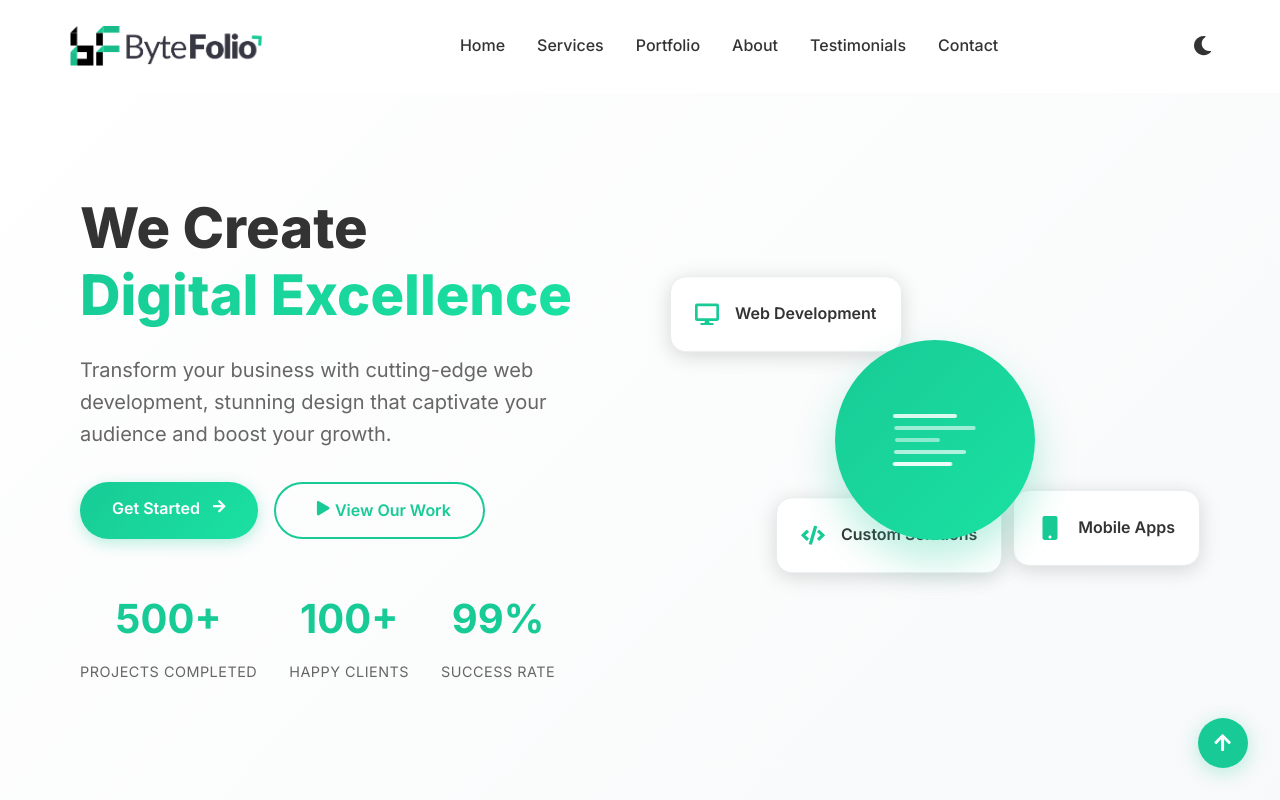
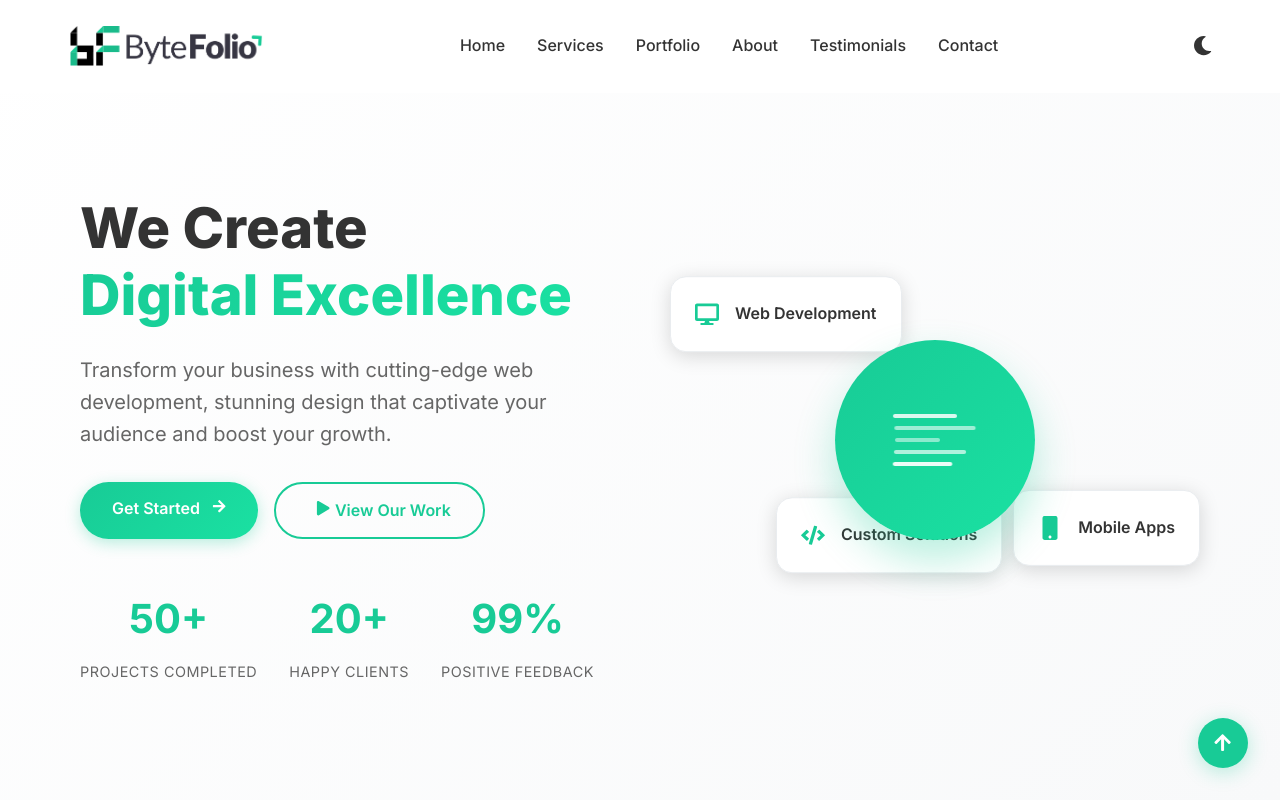
Before and after one commit to nikhil5731/ByteFolio, a React (Create React App) app: page / in a window 1280 px wide. Shown: the top 800 px of the page. Built offline with nearby package versions, Linux system fonts and the light colour scheme.

Commit message:
stats changed

```diff
--- a/src/components/About.js
+++ b/src/components/About.js
@@ -4,10 +4,10 @@ import './About.css';
 
 const About = () => {
   const stats = [
-    { number: '7+', label: 'Years Experience', icon: <FaAward /> },
-    { number: '500+', label: 'Projects Completed', icon: <FaCode /> },
-    { number: '100+', label: 'Happy Clients', icon: <FaUsers /> },
-    { number: '50+', label: 'Awards Won', icon: <FaAward /> }
+    { number: '15 days', label: 'Average Delivery Time', icon: <FaAward /> },
+    { number: '50+', label: 'Projects Completed', icon: <FaCode /> },
+    { number: '20+', label: 'Happy Clients', icon: <FaUsers /> },
+    { number: '4.9/5', label: 'Average Ratings', icon: <FaAward /> }
   ];
 
   const values = [
--- a/src/components/Hero.js
+++ b/src/components/Hero.js
@@ -33,16 +33,16 @@ const Hero = () => {
             </div>
             <div className="hero-stats animate-fadeInUp">
               <div className="stat">
-                <span className="stat-number">500+</span>
+                <span className="stat-number">50+</span>
                 <span className="stat-label">Projects Completed</span>
               </div>
               <div className="stat">
-                <span className="stat-number">100+</span>
+                <span className="stat-number">20+</span>
                 <span className="stat-label">Happy Clients</span>
               </div>
               <div className="stat">
                 <span className="stat-number">99%</span>
-                <span className="stat-label">Success Rate</span>
+                <span className="stat-label">Positive Feedback</span>
               </div>
             </div>
           </div>
```
